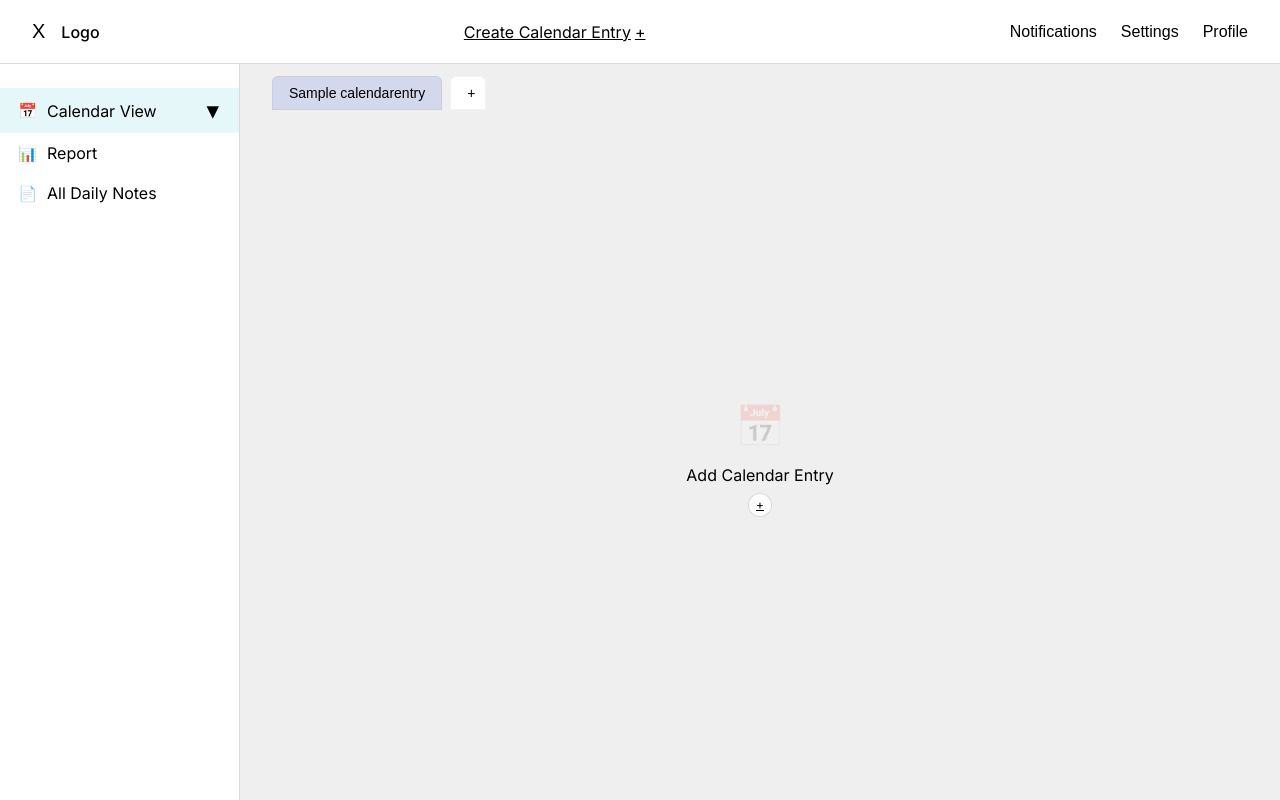
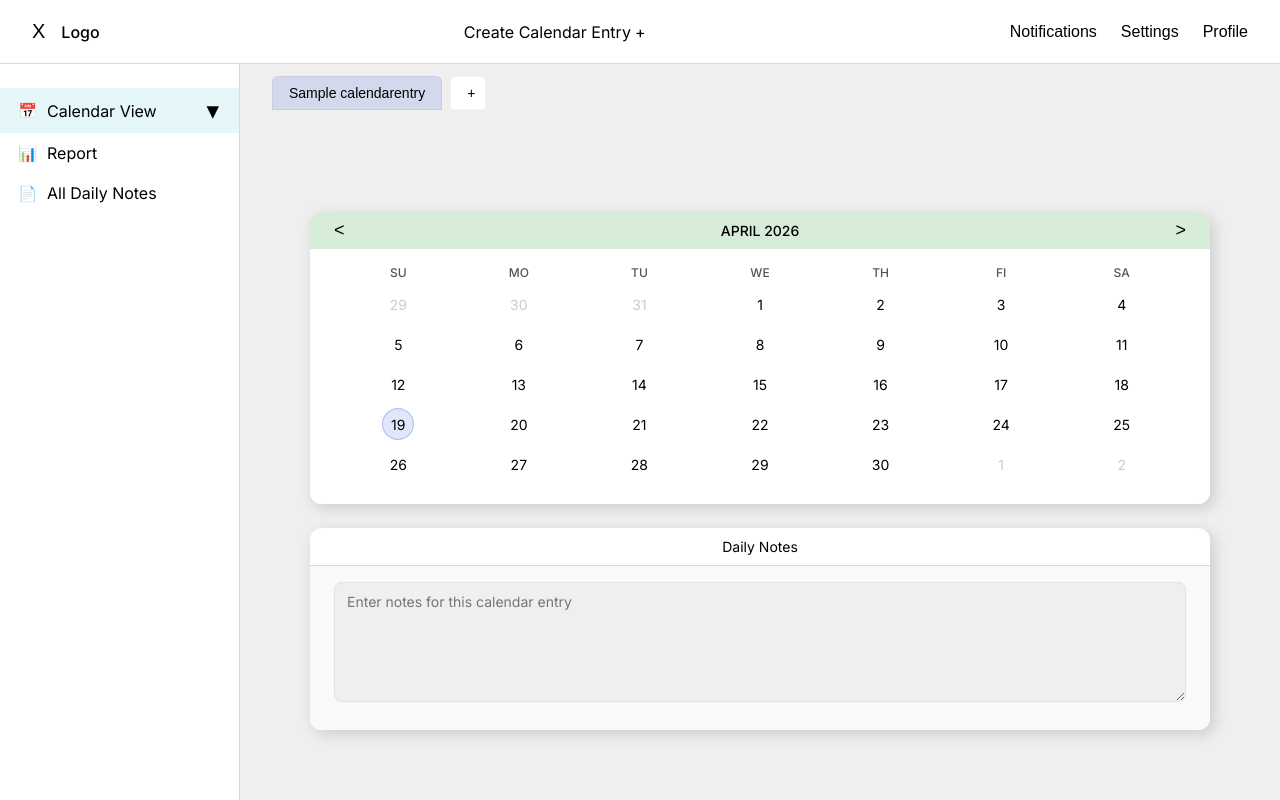
Before and after one commit to Babajideshadare/one_kalenda, a Django app: page /?entry_id=2 in a window 1280 px wide. Run offline with Django 5.2, Linux system fonts and the light colour scheme; tables that the repository leaves empty hold one stand-in row (values such as "Sample post").

Commit message:
Show calendar + Daily Notes UI when a CalendarEntry is active

```diff
--- a/static/css/styles.css
+++ b/static/css/styles.css
@@ -27,7 +27,7 @@ body {
 /* Top nav bar */
 .topbar {
     height: 64px;
-    background-color: #ffffff;  /* nav bar: ffffff */
+    background-color: #ffffff;  /* nav bar: ffffff, 100% */
     border-bottom: 0.5px solid rgba(0, 0, 0, 0.15); /* lines: 0.5px, 000000, 15% */
     display: flex;
     align-items: center;
@@ -79,6 +79,7 @@ body {
     display: inline-flex;
     align-items: center;
     gap: 4px;
+    text-decoration: none;
 }
 
 .topbar-plus {
@@ -103,7 +104,7 @@ body {
 /* Sidebar */
 .sidebar {
     width: 240px;
-    background-color: #ffffff;  /* side bar: ffffff */
+    background-color: #ffffff;  /* side bar: ffffff, 100% */
     border-right: 0.5px solid rgba(0, 0, 0, 0.15); /* line: 0.5px, 000000, 15% */
     padding-top: 24px;
     transition: width 0.4s ease-in-out, padding 0.4s ease-in-out, opacity 0.4s ease-in-out;
@@ -249,4 +250,117 @@ body {
     align-items: center;
     justify-content: center;
     cursor: pointer;
+    text-decoration: none;
 }
+
+/* ============================= */
+/* Calendar + Daily Notes layout */
+/* ============================= */
+
+.calendar-section {
+    width: 100%;
+    max-width: 900px;
+    margin-top: 32px;
+    align-self: center;
+    display: flex;
+    flex-direction: column;
+    gap: 24px;
+}
+
+/* Cards share look with popup shadow spec */
+.calendar-card,
+.notes-card {
+    background-color: #ffffff;
+    border-radius: 12px;
+    box-shadow: 4px 4px 15px rgba(0, 0, 0, 0.15); /* x:4, y:4, blur:15, colour:000000, 15% */
+    overflow: hidden;
+}
+
+/* Calendar header (green strip with month + nav) */
+.calendar-header {
+    background-color: #d7ecd8; /* approximate soft green, can tweak to exact */
+    display: flex;
+    align-items: center;
+    justify-content: space-between;
+    padding: 8px 24px;
+    font-size: 14px;
+}
+
+.month-nav {
+    background: none;
+    border: none;
+    font-size: 18px;
+    cursor: pointer;
+}
+
+.month-label {
+    font-weight: 500;
+}
+
+/* Calendar grid */
+.calendar-grid {
+    display: grid;
+    grid-template-columns: repeat(7, 1fr);
+    gap: 8px;
+    padding: 16px 32px 24px 32px;
+    background-color: #ffffff;
+}
+
+/* Weekday headings */
+.weekday {
+    text-align: center;
+    font-size: 12px;
+    font-weight: 500;
+    color: #555555;
+}
+
+/* Day cells */
+.day {
+    text-align: center;
+    padding: 6px 0;
+    font-size: 14px;
+    cursor: default;
+    border-radius: 50%;
+    width: 32px;
+    height: 32px;
+    margin: 0 auto;
+    display: flex;
+    align-items: center;
+    justify-content: center;
+}
+
+/* Previous/next month days */
+.day.muted {
+    color: #cccccc;
+}
+
+/* Selected day highlight (blue circle) */
+.day.selected {
+    background-color: rgba(59, 91, 219, 0.15);
+    border: 1px solid rgba(59, 91, 219, 0.3);
+}
+
+/* Daily Notes card */
+.notes-header {
+    padding: 10px 24px;
+    border-bottom: 0.5px solid rgba(0, 0, 0, 0.15);
+    font-size: 14px;
+    text-align: center;
+}
+
+.notes-body {
+    padding: 16px 24px 24px 24px;
+    background-color: #f7f9fb;
+}
+
+.notes-textarea {
+    width: 100%;
+    min-height: 120px;
+    border-radius: 8px;
+    border: 0.5px solid rgba(0, 0, 0, 0.05);
+    background-color: #efefef; /* rename box / input bg */
+    padding: 10px 12px;
+    font-family: inherit;
+    font-size: 14px;
+    resize: vertical;
+}
--- a/templates/habits/home.html
+++ b/templates/habits/home.html
@@ -1,9 +1,88 @@
 {% extends 'base.html' %}
 
 {% block content %}
-<div class="empty-state">
-    <div class="empty-icon">📅</div>
-    <div class="empty-text">Add Calendar Entry</div>
-    <a href="{% url 'create_calendar_entry' %}" class="empty-plus">+</a>
-</div>
+{% if active_entry %}
+    <div class="calendar-section">
+        <!-- Calendar card -->
+        <div class="calendar-card">
+            <div class="calendar-header">
+                <button class="month-nav" type="button">&lt;</button>
+                <div class="month-label">APRIL 2026</div>
+                <button class="month-nav" type="button">&gt;</button>
+            </div>
+
+            <div class="calendar-grid">
+                <!-- Weekday headings -->
+                <div class="weekday">SU</div>
+                <div class="weekday">MO</div>
+                <div class="weekday">TU</div>
+                <div class="weekday">WE</div>
+                <div class="weekday">TH</div>
+                <div class="weekday">FI</div>
+                <div class="weekday">SA</div>
+
+                <!-- Days (static for now, UI only) -->
+                <!-- Row 1 (previous month days) -->
+                <div class="day muted">29</div>
+                <div class="day muted">30</div>
+                <div class="day muted">31</div>
+                <div class="day">1</div>
+                <div class="day">2</div>
+                <div class="day">3</div>
+                <div class="day">4</div>
+
+                <!-- Row 2 -->
+                <div class="day">5</div>
+                <div class="day">6</div>
+                <div class="day">7</div>
+                <div class="day">8</div>
+                <div class="day">9</div>
+                <div class="day">10</div>
+                <div class="day">11</div>
+
+                <!-- Row 3 -->
+                <div class="day">12</div>
+                <div class="day">13</div>
+                <div class="day">14</div>
+                <div class="day">15</div>
+                <div class="day">16</div>
+                <div class="day">17</div>
+                <div class="day">18</div>
+
+                <!-- Row 4 (19 selected) -->
+                <div class="day selected">19</div>
+                <div class="day">20</div>
+                <div class="day">21</div>
+                <div class="day">22</div>
+                <div class="day">23</div>
+                <div class="day">24</div>
+                <div class="day">25</div>
+
+                <!-- Row 5 -->
+                <div class="day">26</div>
+                <div class="day">27</div>
+                <div class="day">28</div>
+                <div class="day">29</div>
+                <div class="day">30</div>
+                <div class="day muted">1</div>
+                <div class="day muted">2</div>
+            </div>
+        </div>
+
+        <!-- Daily Notes card -->
+        <div class="notes-card">
+            <div class="notes-header">Daily Notes</div>
+            <div class="notes-body">
+                <textarea class="notes-textarea" placeholder="Enter notes for this calendar entry"></textarea>
+            </div>
+        </div>
+    </div>
+{% else %}
+    <!-- No active entry: show empty state -->
+    <div class="empty-state">
+        <div class="empty-icon">📅</div>
+        <div class="empty-text">Add Calendar Entry</div>
+        <a href="{% url 'create_calendar_entry' %}" class="empty-plus">+</a>
+    </div>
+{% endif %}
 {% endblock %}
```
